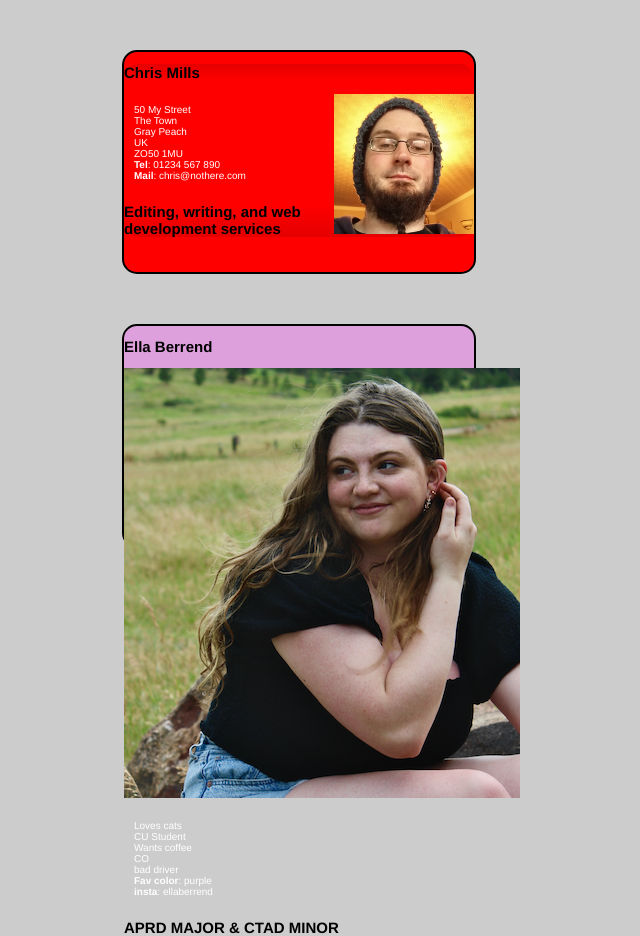
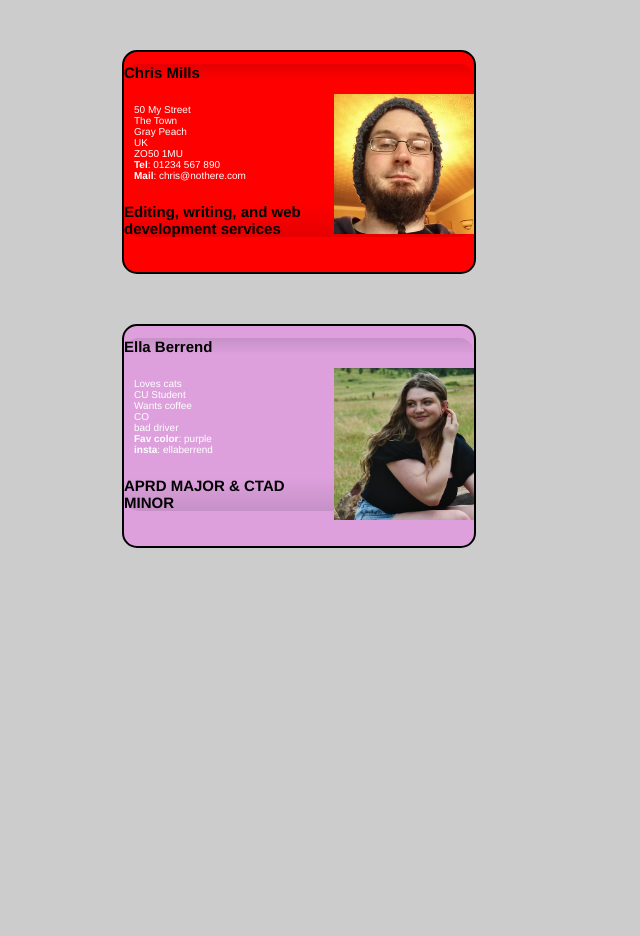
Before and after one commit to ellaberrend/ellaberrend.github.io, a plain HTML site: page wa/WA 4/WA4.html in a window 1280 px wide. Shown: the whole page, without its empty margins (341-981 px from the left). After the commit the page ends 800 px from the top, so only its background shows below. Drawn offline with Linux system fonts and the light colour scheme.

Commit message:
Update WA4(2).css

```diff
--- a/wa/WA 4/WA4(2).css
+++ b/wa/WA 4/WA4(2).css
@@ -26,18 +26,18 @@ body {
     border-radius: 1.5em;
   }
 
-  .card header2 {
+  .card2 header {
     background-image: linear-gradient(to bottom,rgba(0,0,0,0.1), rgba(0,0,0,0));
     border-radius: 1.5em 1.5em 0 0;
   }
 
-  .card footer2 {
+  .card2 footer {
     background-image: linear-gradient(to bottom,rgba(0,0,0,0), rgba(0,0,0,0.1));
     border-radius: 0 0 1.5em 1.5em;
   }
 
-  .card article img2{
-    max-width: 10%;
+  .card2 article img{
+    max-width: 40%;
     max-height: 50%;
     float: right;
   }
@@ -64,12 +64,12 @@ body {
     line-height: 1.5 em;
   }
 
-  article2 {
+  article {
     height: 12 em;
     background-color:rgba (0,0,0,0.2);
   }
 
-  article2 p{
+  article p{
     padding: 1em;
-    color: purple;
+    color: white;
   }
```
